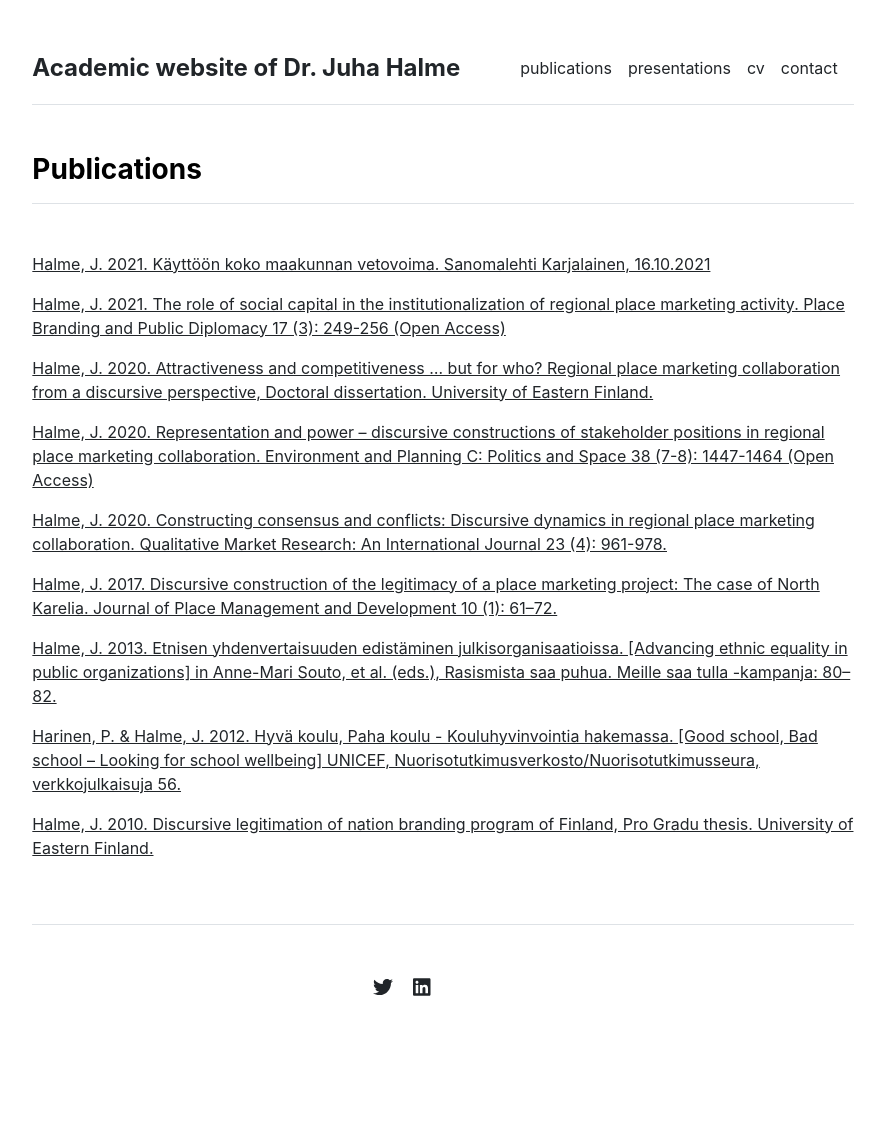
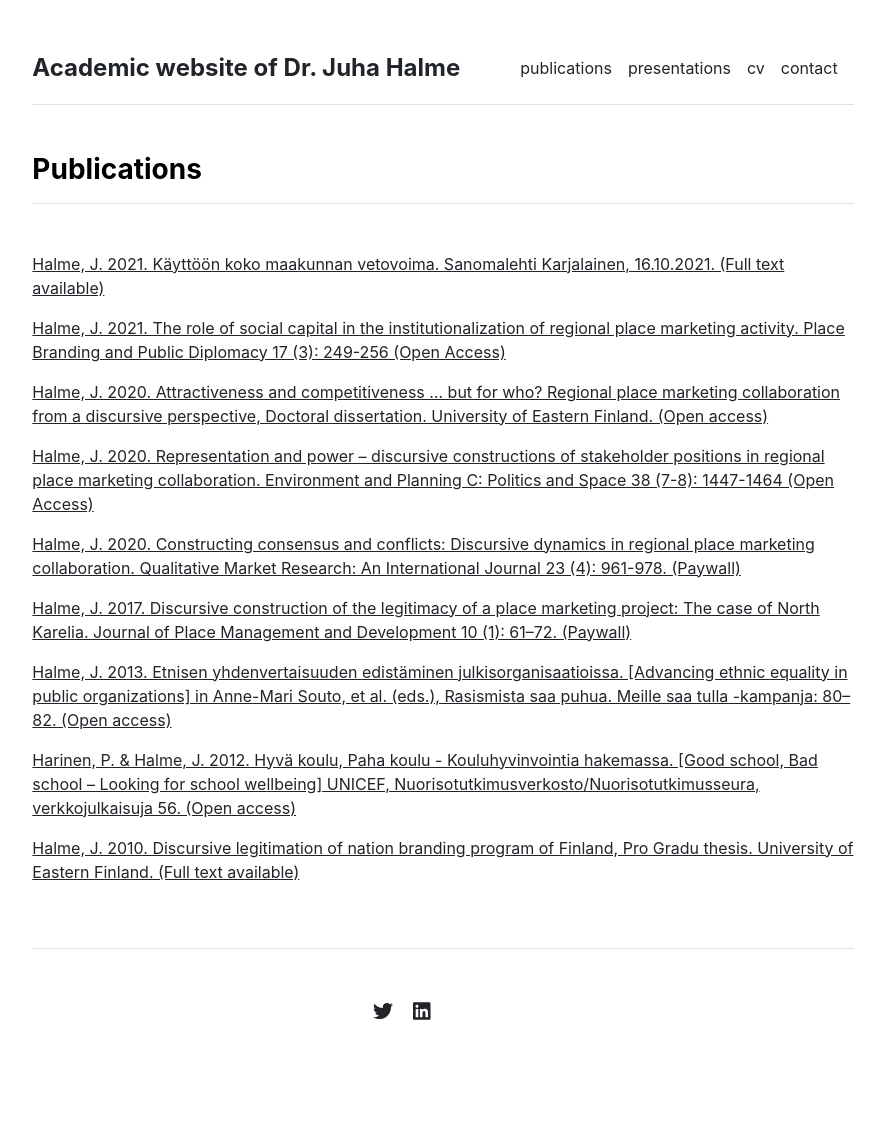
Before and after one commit to juhahalme/academicprofile, a Jekyll site: the page built from publications.md, in a window 1280 px wide. Shown: the whole page, without its empty margins (197-1082 px from the left). Built offline with Jekyll 4.4.1, drawn with Linux system fonts in a browser that asks for light colours; before the commit the page ends 1099 px from its top, so only the background shows below that.

Commit message:
descriptions

```diff
--- a/_data/presentations.yml
+++ b/_data/presentations.yml
@@ -1,5 +1,5 @@
 index:
-- {name: 'Public examination of doctoral thesis "Attractiveness and competitiveness … but for who? Regional place marketing collaboration from a discursive perspective", Lectio praecursoria, Joensuu, Finland, 04.12.2020.', url: '/presentations/lectio-praecursoria.html'}
+- {name: 'Public examination of doctoral thesis "Attractiveness and competitiveness … but for who? Regional place marketing collaboration from a discursive perspective", Lectio praecursoria, Joensuu, Finland, 04.12.2020. (full text available)', url: '/presentations/lectio-praecursoria.html'}
 - {name: 'Vetovoimaa ja kilpailukykyä, mutta kenelle? - Maakunnallinen aluemarkkinointiyhteistyö diskursiivisesta näkökulmasta. Maantieteenpäivät, Vaasa, Finland, 24.10.2019 - 25.10.2019.'}
 - {name: 'Discourse and power: Case study of discursive construction of stakeholders positions in regional place marketing collaboration. 5th Corfu Symposium on Managing and Marketing places. Corfu, Greece, 18.04.2018.'}
 - {name: 'Discursive construction of issues and interest by stakeholders in two regional level place marketing projects in Eastern Finland. Inaugural Conference of the International Place Branding Association, 8.12.2016. London, UK, 08.12.2016.'}
--- a/_data/publications.yml
+++ b/_data/publications.yml
@@ -1,17 +1,17 @@
 featured:
-- {name: 'Halme, J. 2021. Käyttöön koko maakunnan vetovoima. Sanomalehti Karjalainen, 16.10.2021', url: '/publications/karjalainen_16.10.2021.html'}
+- {name: 'Halme, J. 2021. Käyttöön koko maakunnan vetovoima. Sanomalehti Karjalainen, 16.10.2021. (Full text available)', url: '/publications/karjalainen_16.10.2021.html'}
 - {name: 'Halme, J. 2021. The role of social capital in the institutionalization of regional place marketing activity. Place Branding and Public Diplomacy 17 (3): 249-256 (Open Access)', url: 'https://doi.org/10.1057/s41254-021-00201-x'}
-- {name: 'Halme, J. 2020. Attractiveness and competitiveness … but for who? Regional place marketing collaboration from a discursive perspective, Doctoral dissertation. University of Eastern Finland.', url: 'https://erepo.uef.fi/handle/123456789/23804'}
+- {name: 'Halme, J. 2020. Attractiveness and competitiveness … but for who? Regional place marketing collaboration from a discursive perspective, Doctoral dissertation. University of Eastern Finland. (Open access)', url: 'https://erepo.uef.fi/handle/123456789/23804'}
 - {name: 'Halme, J. 2020. Representation and power – discursive constructions of stakeholder positions in regional place marketing collaboration. Environment and Planning C: Politics and Space 38 (7-8): 1447-1464 (Open Access)', url: 'https://journals.sagepub.com/doi/10.1177/2399654420932917'}
 # - {name: 'Halme, J. 2020. Constructing consensus and conflicts: Discursive dynamics in regional place marketing collaboration. Qualitative Market Research: An International Journal 23 (4): 961-978.', url: 'https://doi.org/10.1108/QMR-12-2017-0172'}
 
 index:
-- {name: 'Halme, J. 2021. Käyttöön koko maakunnan vetovoima. Sanomalehti Karjalainen, 16.10.2021', url: '/publications/karjalainen_16.10.2021.html'}
+- {name: 'Halme, J. 2021. Käyttöön koko maakunnan vetovoima. Sanomalehti Karjalainen, 16.10.2021. (Full text available)', url: '/publications/karjalainen_16.10.2021.html'}
 - {name: 'Halme, J. 2021. The role of social capital in the institutionalization of regional place marketing activity. Place Branding and Public Diplomacy 17 (3): 249-256 (Open Access)', url: 'https://doi.org/10.1057/s41254-021-00201-x'}
-- {name: 'Halme, J. 2020. Attractiveness and competitiveness … but for who? Regional place marketing collaboration from a discursive perspective, Doctoral dissertation. University of Eastern Finland.', url: 'https://erepo.uef.fi/handle/123456789/23804'}
+- {name: 'Halme, J. 2020. Attractiveness and competitiveness … but for who? Regional place marketing collaboration from a discursive perspective, Doctoral dissertation. University of Eastern Finland. (Open access)', url: 'https://erepo.uef.fi/handle/123456789/23804'}
 - {name: 'Halme, J. 2020. Representation and power – discursive constructions of stakeholder positions in regional place marketing collaboration. Environment and Planning C: Politics and Space 38 (7-8): 1447-1464 (Open Access)', url: 'https://journals.sagepub.com/doi/10.1177/2399654420932917'}
-- {name: 'Halme, J. 2020. Constructing consensus and conflicts: Discursive dynamics in regional place marketing collaboration. Qualitative Market Research: An International Journal 23 (4): 961-978.', url: 'https://doi.org/10.1108/QMR-12-2017-0172'}
-- {name: 'Halme, J. 2017. Discursive construction of the legitimacy of a place marketing project: The case of North Karelia. Journal of Place Management and Development 10 (1): 61–72.', url: 'https://doi.org/10.1108/JPMD-04-2016-0014'}
-- {name: 'Halme, J. 2013. Etnisen yhdenvertaisuuden edistäminen julkisorganisaatioissa. [Advancing ethnic equality in public organizations] in Anne-Mari Souto, et al. (eds.), Rasismista saa puhua. Meille saa tulla -kampanja: 80–82.', url: 'http://urn.fi/URN:ISBN:978-952-93-2053-0'}
-- {name: 'Harinen, P. & Halme, J. 2012. Hyvä koulu, Paha koulu - Kouluhyvinvointia hakemassa. [Good school, Bad school – Looking for school wellbeing] UNICEF, Nuorisotutkimusverkosto/Nuorisotutkimusseura, verkkojulkaisuja 56.', url: 'http://www.nuorisotutkimusseura.fi/images/julkaisuja/Hyva_paha_koulu.pdf'}
-- {name: 'Halme, J. 2010. Discursive legitimation of nation branding program of Finland, Pro Gradu thesis. University of Eastern Finland.', url: '/publications/halme-pro-gradu.pdf'}
+- {name: 'Halme, J. 2020. Constructing consensus and conflicts: Discursive dynamics in regional place marketing collaboration. Qualitative Market Research: An International Journal 23 (4): 961-978. (Paywall)', url: 'https://doi.org/10.1108/QMR-12-2017-0172'}
+- {name: 'Halme, J. 2017. Discursive construction of the legitimacy of a place marketing project: The case of North Karelia. Journal of Place Management and Development 10 (1): 61–72. (Paywall)', url: 'https://doi.org/10.1108/JPMD-04-2016-0014'}
+- {name: 'Halme, J. 2013. Etnisen yhdenvertaisuuden edistäminen julkisorganisaatioissa. [Advancing ethnic equality in public organizations] in Anne-Mari Souto, et al. (eds.), Rasismista saa puhua. Meille saa tulla -kampanja: 80–82. (Open access)', url: 'http://urn.fi/URN:ISBN:978-952-93-2053-0'}
+- {name: 'Harinen, P. & Halme, J. 2012. Hyvä koulu, Paha koulu - Kouluhyvinvointia hakemassa. [Good school, Bad school – Looking for school wellbeing] UNICEF, Nuorisotutkimusverkosto/Nuorisotutkimusseura, verkkojulkaisuja 56. (Open access)', url: 'http://www.nuorisotutkimusseura.fi/images/julkaisuja/Hyva_paha_koulu.pdf'}
+- {name: 'Halme, J. 2010. Discursive legitimation of nation branding program of Finland, Pro Gradu thesis. University of Eastern Finland. (Full text available)', url: '/publications/halme-pro-gradu.pdf'}
```
